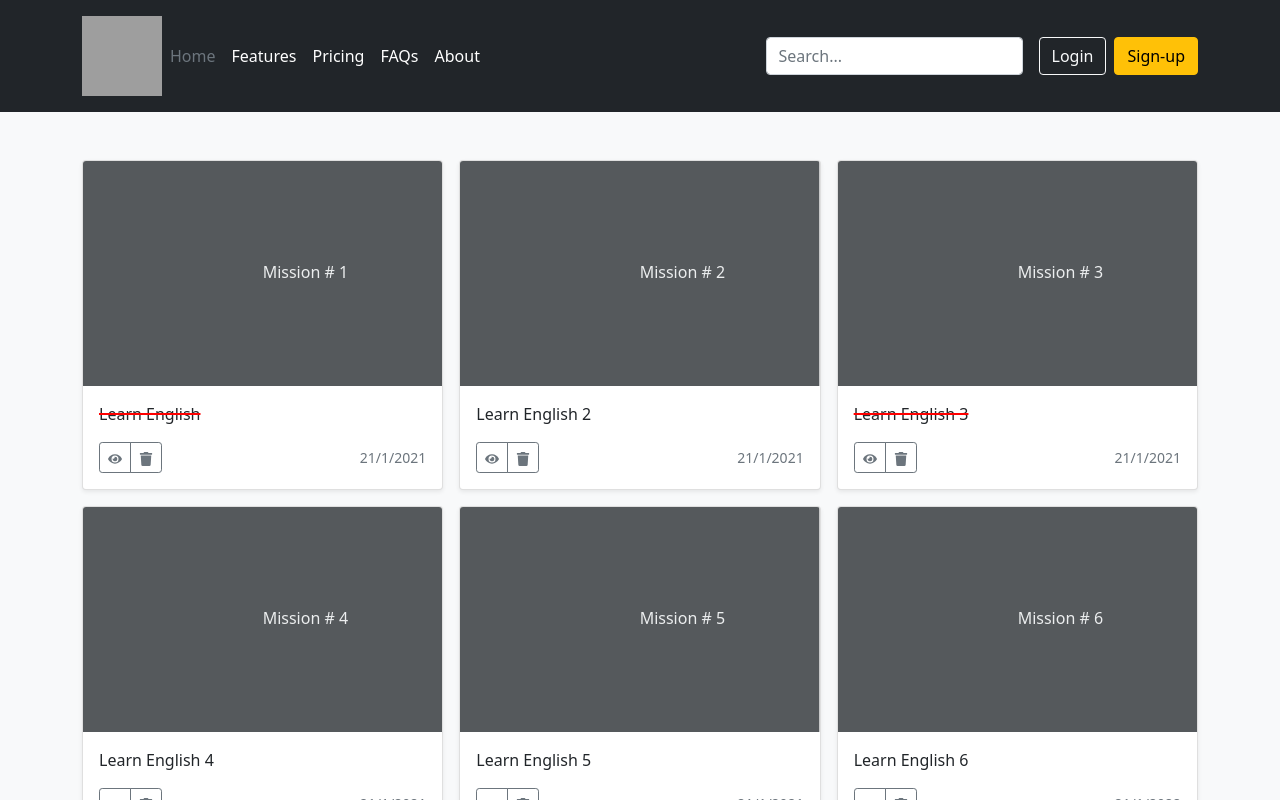
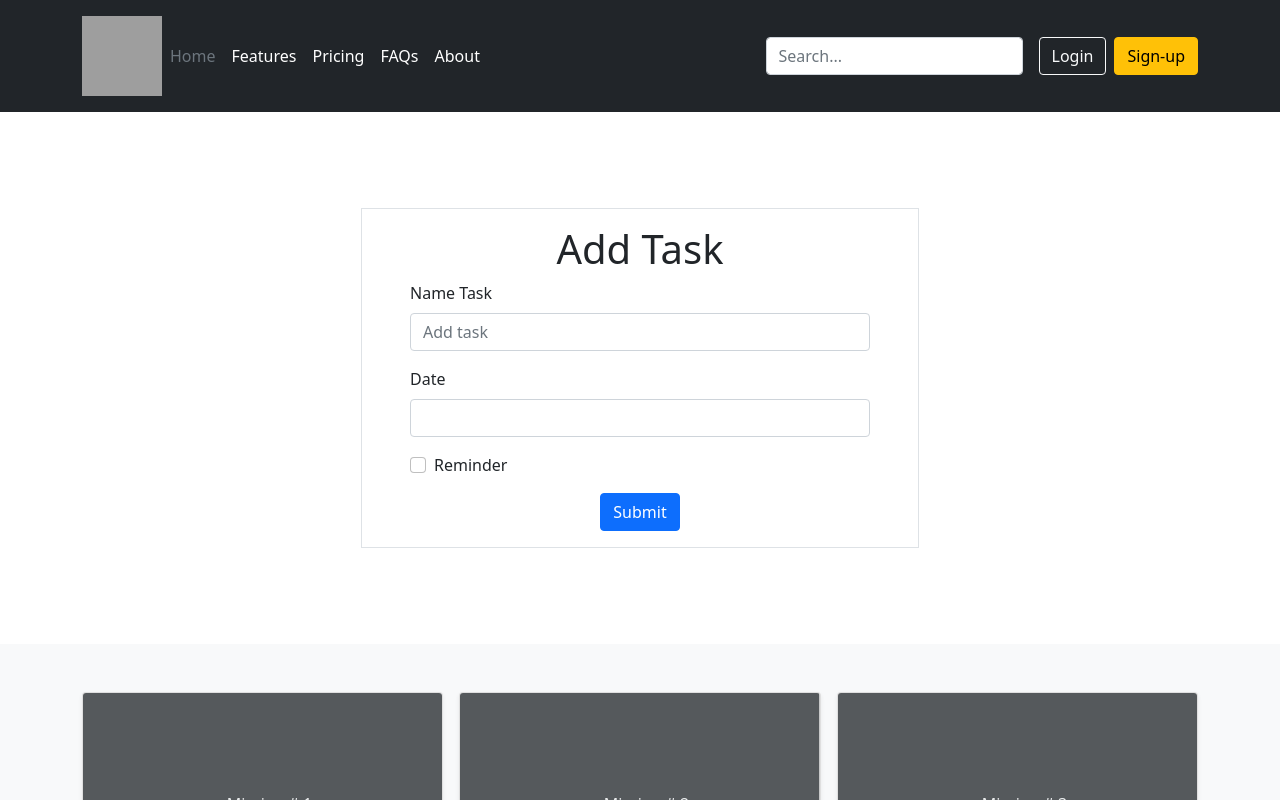
Before and after one commit to vviptma/ReactJs-ToDoList-Two, a React (Create React App) app: page / in a window 1280 px wide. Shown: the top 800 px of the page. Built offline with nearby package versions, Linux system fonts and the light colour scheme; grey boxes are pictures that could not be loaded.

Commit message:
R12-13: Form Boostrap 5
using Form Boostrap 5
using AddTask setState

```diff
--- /dev/null
+++ b/src/components/AddTask.js
@@ -0,0 +1,58 @@
+import React, {useState} from 'react'
+
+
+const AddTask = ({onAddTask}) => {
+
+    //Set default
+    const [text, setText] = useState('')
+    const [day, setDay] = useState('')
+    const [reminder, setReminder] = useState(false)
+
+
+    const onSubmit = (e) => {
+        e.preventDefault();
+
+        if (!text) {
+            alert('Can them nhiem vu hang ngay')
+            return
+        }
+
+        onAddTask({text, day, reminder})
+
+        setText('')
+        setDay('')
+        setReminder(false)
+
+    }
+
+    return (
+        <div>
+            <div className="container">
+                <div className="row justify-content-md-center">
+                    <div className="col-md-6 py-3 px-5 border">
+                        <h1 className="text-center">Add Task</h1>
+                        <form className="add-form" onSubmit={onSubmit}>
+                            <div className="mb-3">
+                                <label htmlFor="name_task" className="form-label">Name Task</label>
+                                <input value={text} onChange={ (e) => setText(e.target.value)} placeholder="Add task" type="text" className="form-control" id="exampleInputEmail1" aria-describedby="emailHelp" required/>
+                            </div>
+                            <div className="mb-3">
+                                <label htmlFor="date_task" placeholder="Add date" className="form-label">Date</label>
+                                <input value={day} onChange={ (e) => setDay(e.target.value)} type="text" className="form-control" id="exampleInputPassword1" required/>
+                            </div>
+                            <div className="mb-3 form-check">
+                                <label className="form-check-label" htmlFor="exampleCheck1">Reminder</label>
+                                <input checked={reminder} value={reminder} onChange={ (e) => setReminder(e.currentTarget.checked)} type="checkbox" className="form-check-input" id="exampleCheck1"/>
+                            </div>
+                            <div className="text-center">
+                                <button type="submit" className="btn btn-primary">Submit</button>
+                            </div>
+                        </form>
+                    </div>
+                </div>
+            </div>
+        </div>
+    );
+};
+
+export default AddTask;
--- a/src/components/Header.js
+++ b/src/components/Header.js
@@ -7,6 +7,7 @@
 //Import components
 import Button from "./Button";
 import Task from "./Task";
+import AddTask from "./AddTask";
 
 //Return view
 const Header = (props) => {
@@ -60,10 +61,18 @@
         setState(tasks.filter((task) => task.id !== id ));
     }
 
+    const addTask = (nhiemvu) => {
+        const id = Math.floor(Math.random() * 10000 ) + 1
+        console.log(id)
+
+        const newTask = {id, ...nhiemvu}
+
+        setState([...tasks, newTask])
+    }
+
     return (
         <div>
             <div className="b-example-divider"></div>
-
             <header className="p-3 bg-dark text-white">
                 <div className="container">
                     <div
@@ -94,7 +103,11 @@
                     </div>
                 </div>
             </header>
-
+            <section>
+                <div className="my-5 py-5 container">
+                        <AddTask onAddTask={addTask}/>
+                </div>
+            </section>
             <main>
                 <div className="album py-5 bg-light">
                     <div className="container">
--- a/src/components/SingleTask.js
+++ b/src/components/SingleTask.js
@@ -1,5 +1,5 @@
 //import FaTimes from FontAwesome
-import {FaEye, FaTimes, FaTrash} from "react-icons/fa";
+import {FaEye, FaTrash} from "react-icons/fa";
 
 const SingleTask = ({task, onDelete, onCompleted}, {index}) => {
     return (
@@ -10,7 +10,7 @@
                          xmlns="http://www.w3.org/2000/svg" role="img" aria-label="Placeholder: Thumbnail"
                          preserveAspectRatio="xMidYMid slice" focusable="false"><title>Placeholder</title>
                         <rect width="100%" height="100%" fill="#55595c"></rect>
-                        <text x="50%" y="50%" fill="#eceeef" dy=".3em">Mission # {task.id}</text>
+                        <text x="40%" y="50%" fill="#eceeef" dy=".3em">Mission # {task.id}</text>
                     </svg>
                     <div className="card-body">
                         <p className={`${task.reminder ? `completed` : ''}`}>{task.text}</p>
@@ -27,7 +27,7 @@
                                         <FaTrash/>
                                 </button>
                             </div>
-                            <small className="text-muted">{task.day}</small>
+                            <small className={`${task.reminder ? `completed` : ''}`}>{task.day}</small>
                         </div>
                     </div>
                 </div>
--- a/src/index.css
+++ b/src/index.css
@@ -13,5 +13,6 @@
 }
 
 .completed {
+  background-color: green;
   text-decoration: 2px line-through red;
 }
```
